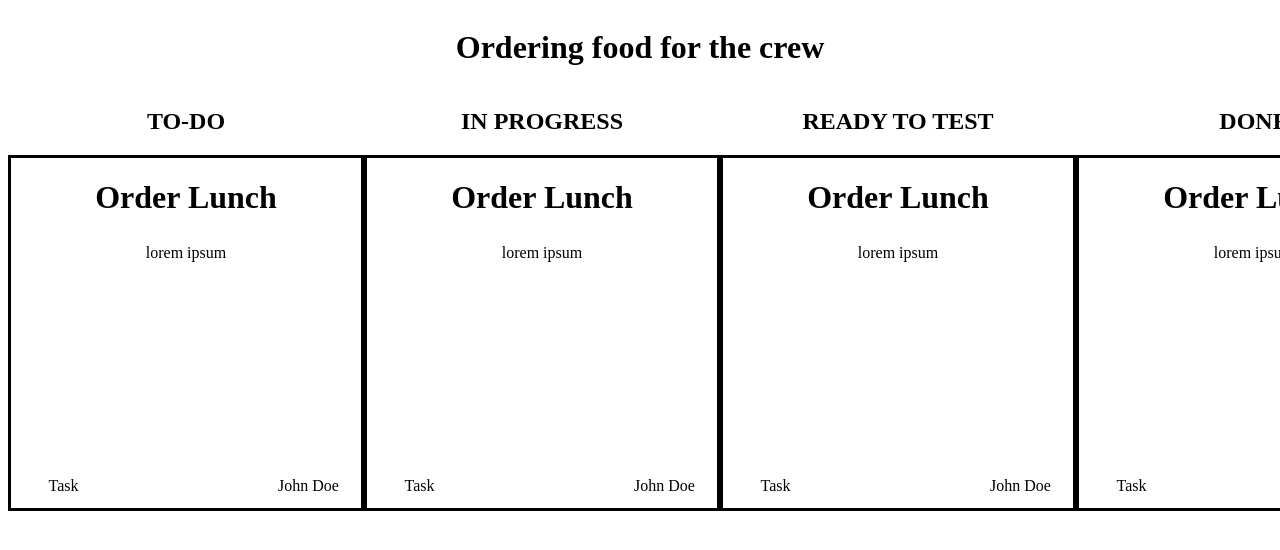
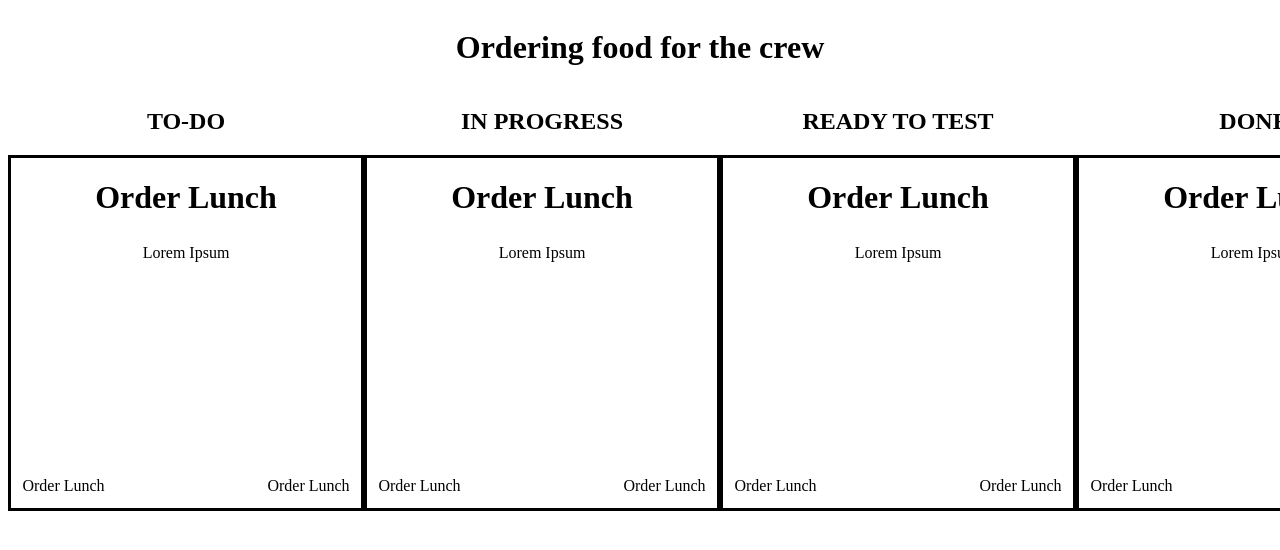
Before and after one commit to MarshNguyen/Jira-Excercise, a React app: page / in a window 1280 px wide. Shown: the top 550 px of the page. Built offline with nearby package versions, Linux system fonts and the light colour scheme.

Commit message:
Reimplemented TaskCard.js using hooks

```diff
--- a/src/components/JiraBoard.css
+++ b/src/components/JiraBoard.css
@@ -6,4 +6,5 @@
 
 h1 {
   align-self: center;
+  text-align: center;
 }
--- a/src/components/TaskCard.js
+++ b/src/components/TaskCard.js
@@ -18,53 +18,31 @@
   return <p>{props.value}</p>;
 }
 
-class TaskCard extends React.Component {
-  constructor(props) {
-    super(props);
-    this.state = {
-      title: "Order Lunch",
-      type: "Task",
-      assignee: "John Doe",
-      sticky_content: "lorem ipsum",
-      status: "Done",
-    };
-  }
+function TaskCard(props) {
+  const [title, setTitle] = useState(props.title);
+  const [type, setType] = useState(props.type);
+  const [assignee, setAssignee] = useState(props.assignee);
+  const [stickyContent, setStickyContent] = useState(props.stickyContent);
+  const [status, setStatus] = useState(props.state);
 
-  renderTitle(title) {
-    return <Title value={title} />;
-  }
-
-  renderType(type) {
-    return <Type value={type} />;
-  }
-
-  renderAssignee(assignee) {
-    return <Assignee value={assignee} />;
-  }
-
-  renderStickyContent(content) {
-    return <StickyContent value={content} />;
-  }
-
-  render() {
-    const title = this.state.title;
-    const type = this.state.type;
-    const assignee = this.state.assignee;
-    const sticky_content = this.state.sticky_content;
-
-    return (
-      <div class="taskcard">
-        <div class="title">{this.renderTitle(title)}</div>
-        <div class="sticky-content">
-          {this.renderStickyContent(sticky_content)}
+  return (
+    <div class="taskcard">
+      <div class="title">
+        <Title value={title} />
+      </div>
+      <div class="sticky-content">
+        <StickyContent value={stickyContent} />
+      </div>
+      <div class="task-footer">
+        <div class="type">
+          <Type value={title} />
         </div>
-        <div class="task-footer">
-          <div class="type">{this.renderType(type)}</div>
-          <div class="assignee">{this.renderAssignee(assignee)}</div>
+        <div class="assignee">
+          <Assignee value={title} />
         </div>
       </div>
-    );
-  }
+    </div>
+  );
 }
 
 export default TaskCard;
--- a/src/components/TaskColumn.js
+++ b/src/components/TaskColumn.js
@@ -9,7 +9,13 @@
   return (
     <div class="task-column">
       <h2>{props.status}</h2>
-      <TaskCard />
+      <TaskCard
+        assignee="John Doe"
+        status={status}
+        stickyContent="Lorem Ipsum"
+        title="Order Lunch"
+        type="Task"
+      />
     </div>
   );
 }
```
Also changed, not shown: src/components/taskcards.json (added, +29 -0 lines), 2 other files.
